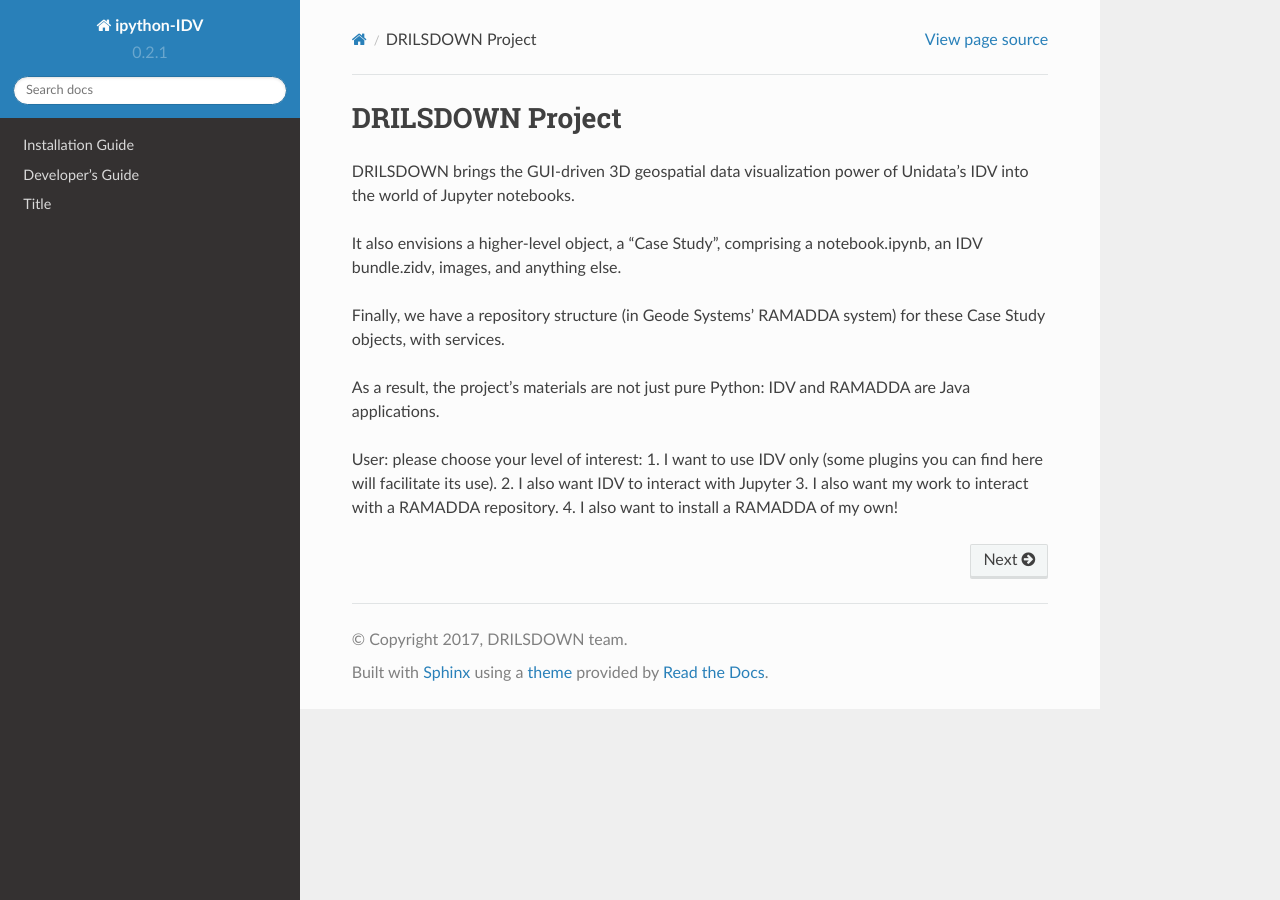
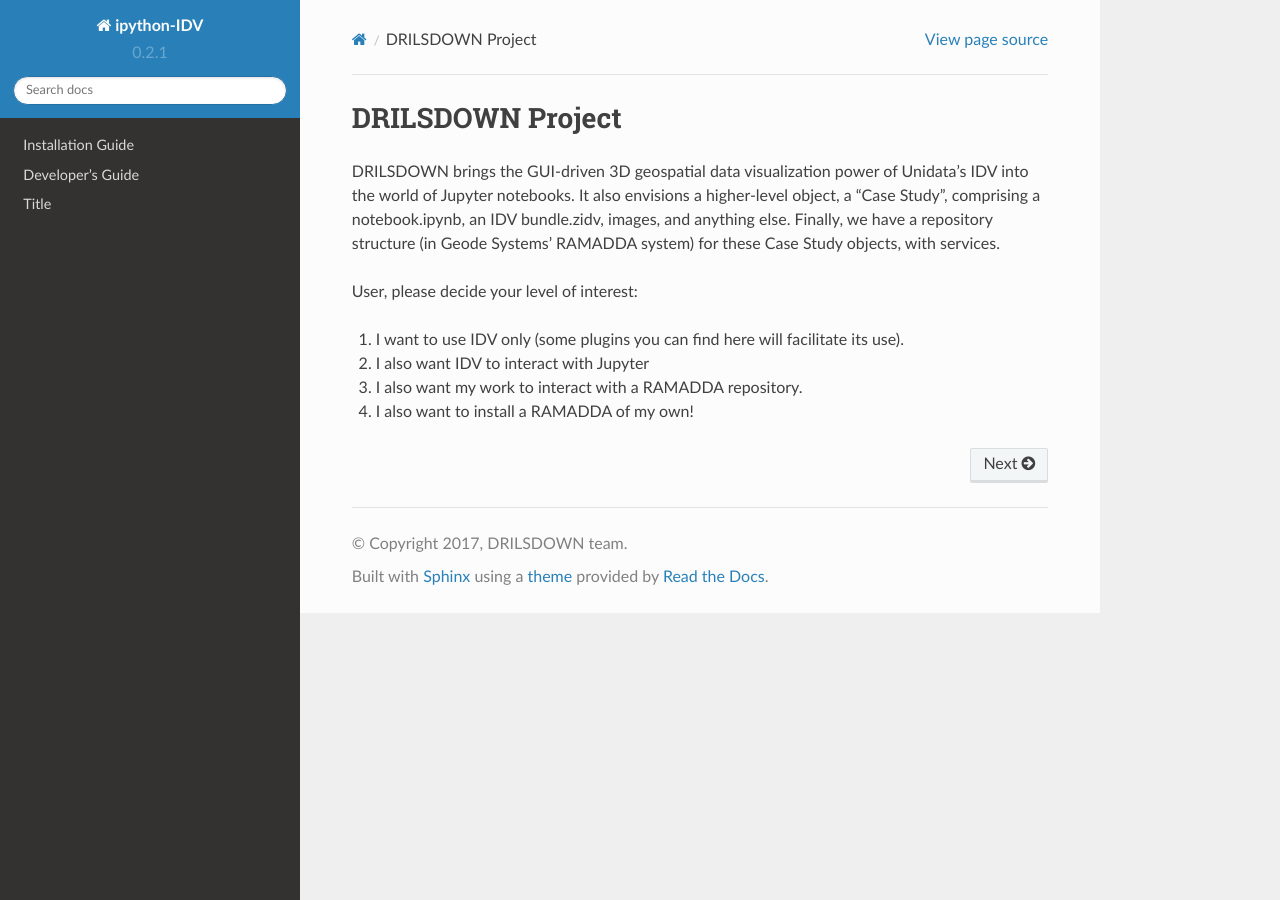
Before and after one commit to piqueen314/ipython-IDV, a Sphinx documentation site: the page built from docs/index.rst, in a window 1280 px wide. Built offline with Sphinx 7.4.7 and the Read the Docs theme 2.0.0, drawn with Linux system fonts in a browser that asks for light colours.

Commit message:
Update index.rst

```diff
--- a/docs/index.rst
+++ b/docs/index.rst
@@ -17,16 +17,14 @@
 DRILSDOWN Project
 ==================
 
-DRILSDOWN brings the GUI-driven 3D geospatial data visualization power of Unidata's IDV into the world of Jupyter notebooks.
+DRILSDOWN brings the GUI-driven 3D geospatial data visualization power of Unidata's IDV into the world of Jupyter notebooks. It also envisions a higher-level object, a "Case Study", comprising a notebook.ipynb, an IDV bundle.zidv, images, and anything else. Finally, we have a repository structure (in Geode Systems' RAMADDA system) for these Case Study objects, with services.
 
-It also envisions a higher-level object, a "Case Study", comprising a notebook.ipynb, an IDV bundle.zidv, images, and anything else.
+User, please decide your level of interest:
 
-Finally, we have a repository structure (in Geode Systems' RAMADDA system) for these Case Study objects, with services.
+1. I want to use IDV only (some plugins you can find here will facilitate its use).
 
-As a result, the project's materials are not just pure Python: IDV and RAMADDA are Java applications.
+2. I also want IDV to interact with Jupyter
 
-User: please choose your level of interest:
-1. I want to use IDV only (some plugins you can find here will facilitate its use).
-2. I also want IDV to interact with Jupyter
 3. I also want my work to interact with a RAMADDA repository.
+
 4. I also want to install a RAMADDA of my own!
```
